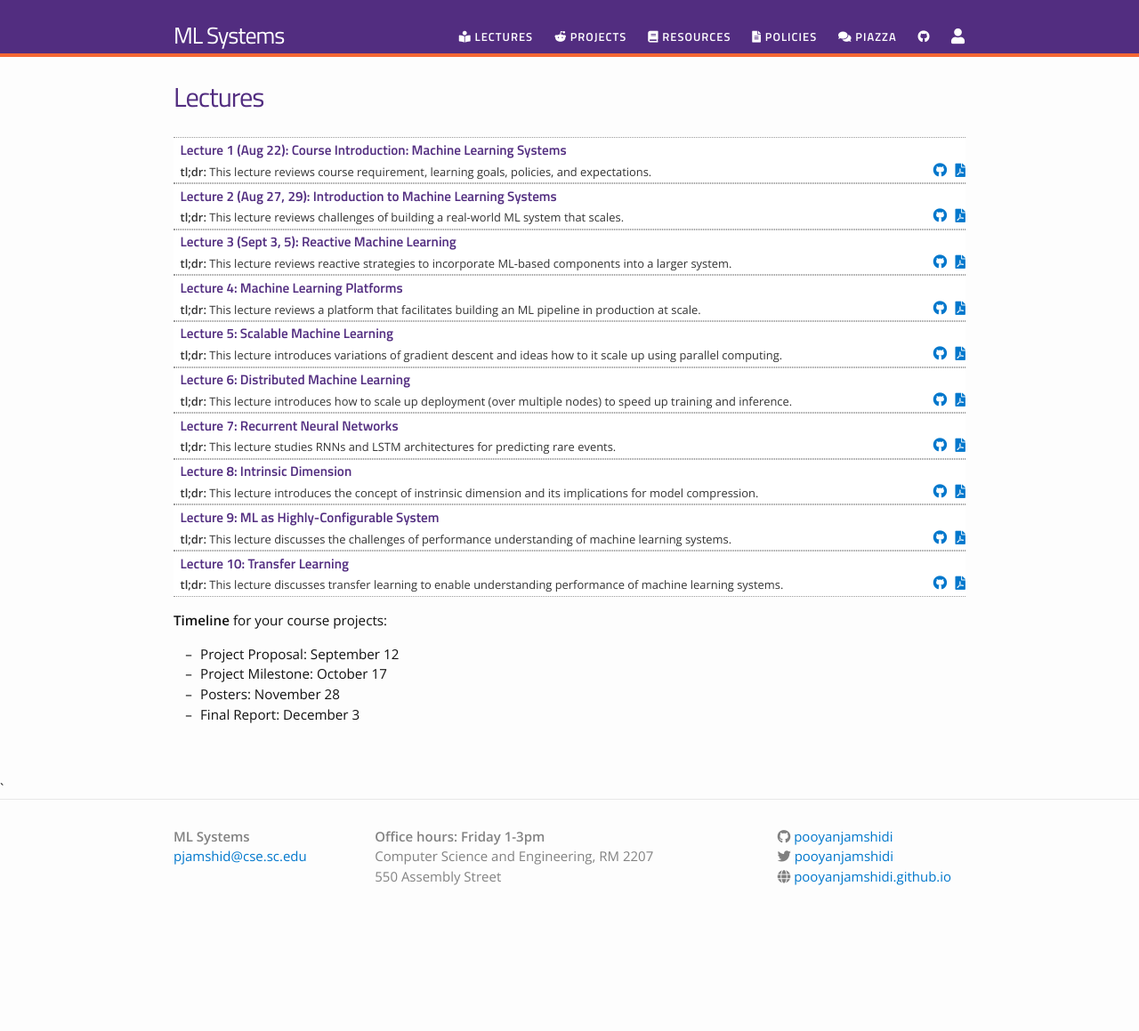
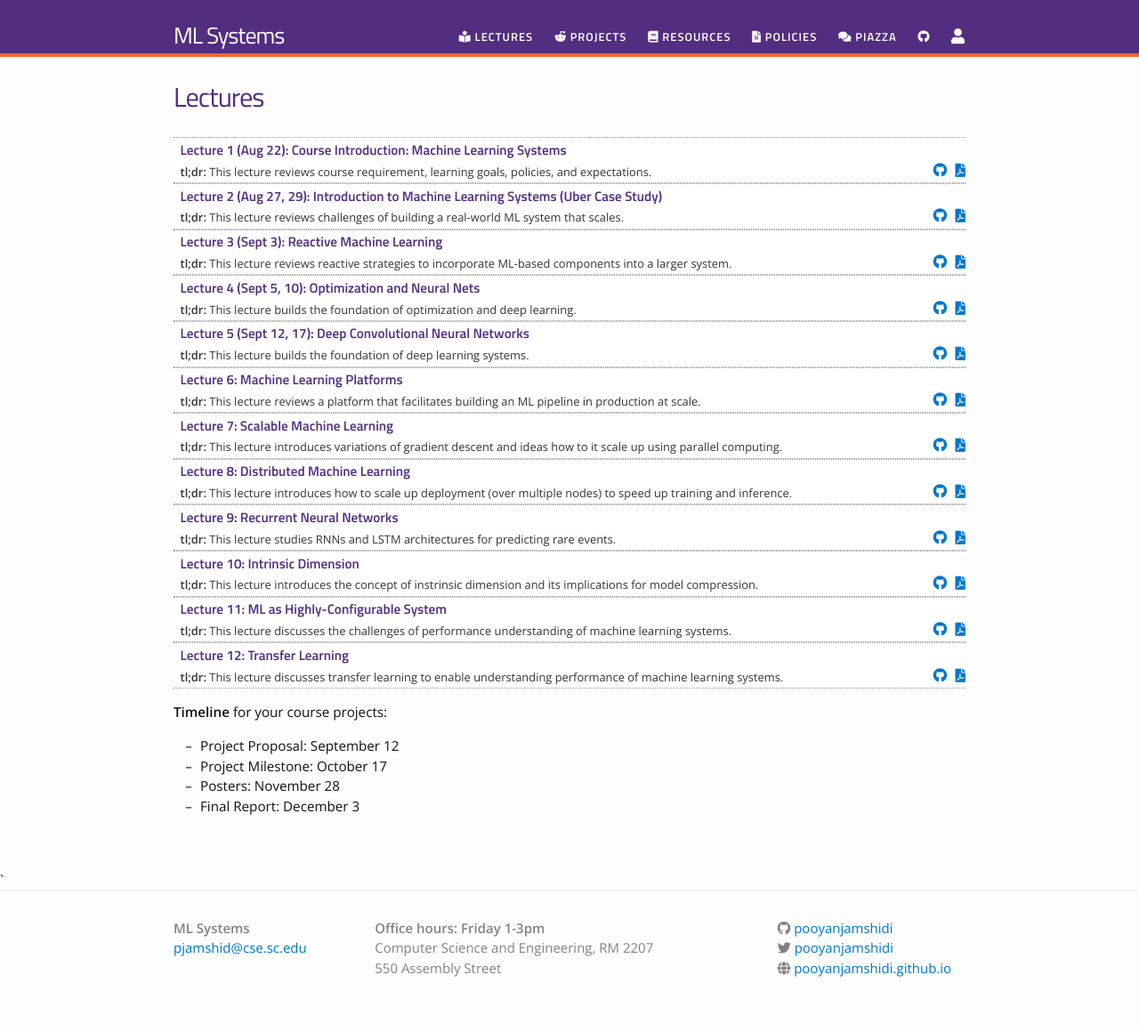
Before and after one commit to pooyanjamshidi/mls, a Jekyll site: the page built from lectures.md, in a window 1280 px wide. Shown: the whole page at 89% size. Built offline with Jekyll 4.4.1, drawn with Linux system fonts in a browser that asks for light colours; nearby versions of some CDN libraries; before the commit the page ends 1056 px from its top, so only the background shows below that.

Commit message:
added optimization lecture

```diff
--- a/_data/lectures.yml
+++ b/_data/lectures.yml
@@ -3,47 +3,57 @@
   dirname: lectures
   tldr: "This lecture reviews course requirement, learning goals, policies, and expectations."
 
-- title: "Lecture 2 (Aug 27, 29): Introduction to Machine Learning Systems"
+- title: "Lecture 2 (Aug 27, 29): Introduction to Machine Learning Systems (Uber Case Study)"
   filename: mls01
   dirname: lectures
   tldr: "This lecture reviews challenges of building a real-world ML system that scales."
 
-- title: "Lecture 3 (Sept 3, 5): Reactive Machine Learning"
+- title: "Lecture 3 (Sept 3): Reactive Machine Learning"
   filename: mls02
   dirname: lectures
   tldr: "This lecture reviews reactive strategies to incorporate ML-based components into a larger system."
 
-- title: "Lecture 4: Machine Learning Platforms"
+- title: "Lecture 4 (Sept 5, 10): Optimization and Neural Nets"
+  filename: optimization_dnn
+  dirname: lectures
+  tldr: "This lecture builds the foundation of optimization and deep learning."
+
+- title: "Lecture 5 (Sept 12, 17): Deep Convolutional Neural Networks"
+  filename: cnn
+  dirname: lectures
+  tldr: "This lecture builds the foundation of deep learning systems."
+
+- title: "Lecture 6: Machine Learning Platforms"
   filename: mls03
   dirname: lectures
   tldr: "This lecture reviews a platform that facilitates building an ML pipeline in production at scale."
 
-- title: "Lecture 5: Scalable Machine Learning"
+- title: "Lecture 7: Scalable Machine Learning"
   filename: mls04
   dirname: lectures
   tldr: "This lecture introduces variations of gradient descent and ideas how to it scale up using parallel computing."
 
-- title: "Lecture 6: Distributed Machine Learning"
+- title: "Lecture 8: Distributed Machine Learning"
   filename: mls05
   dirname: lectures
   tldr: "This lecture introduces how to scale up deployment (over multiple nodes) to speed up training and inference."
 
-- title: "Lecture 7: Recurrent Neural Networks"
+- title: "Lecture 9: Recurrent Neural Networks"
   filename: mls06
   dirname: lectures
   tldr: "This lecture studies RNNs and LSTM architectures for predicting rare events."
 
-- title: "Lecture 8: Intrinsic Dimension"
+- title: "Lecture 10: Intrinsic Dimension"
   filename: mls07
   dirname: lectures
   tldr: "This lecture introduces the concept of instrinsic dimension and its implications for model compression."
 
-- title: "Lecture 9: ML as Highly-Configurable System"
+- title: "Lecture 11: ML as Highly-Configurable System"
   filename: mls08
   dirname: lectures
   tldr: "This lecture discusses the challenges of performance understanding of machine learning systems."
 
-- title: "Lecture 10: Transfer Learning"
+- title: "Lecture 12: Transfer Learning"
   filename: mls08
   dirname: lectures
   tldr: "This lecture discusses transfer learning to enable understanding performance of machine learning systems."
```
Also changed, not shown: 2 other files.
